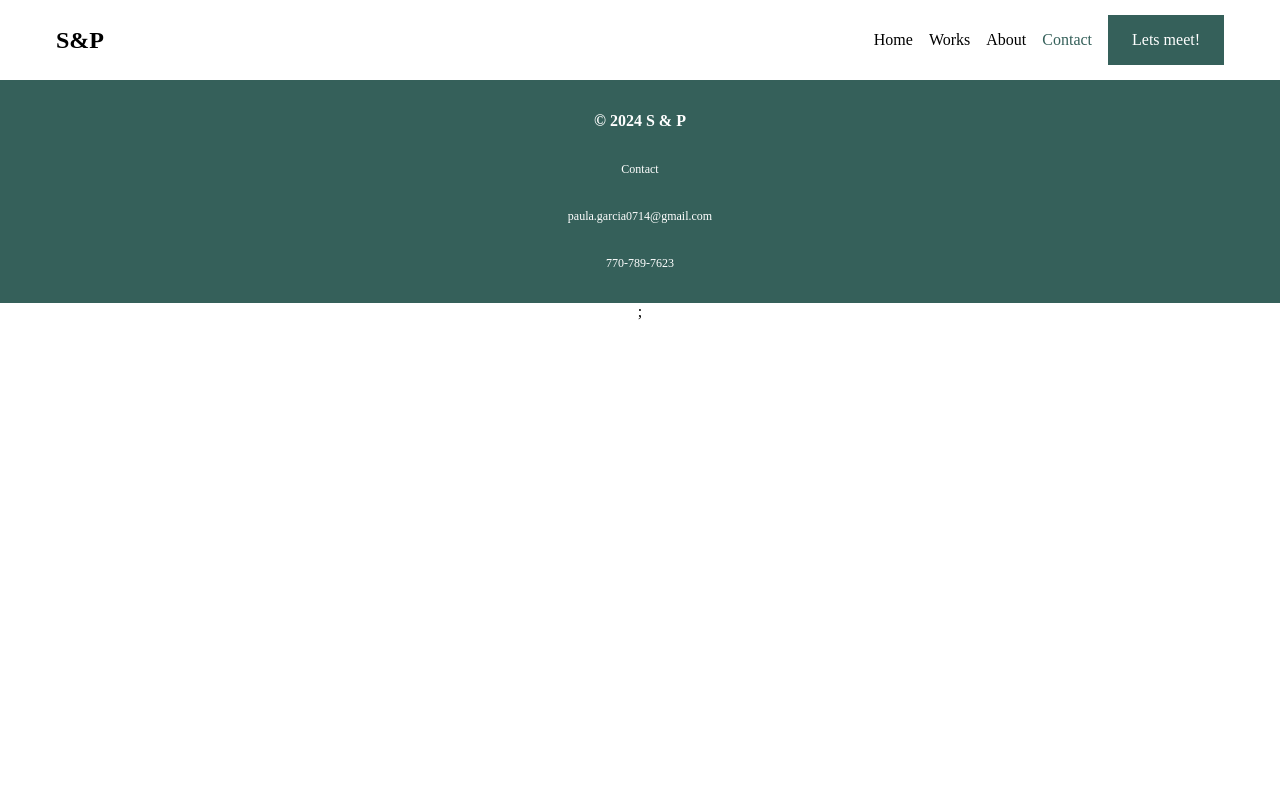
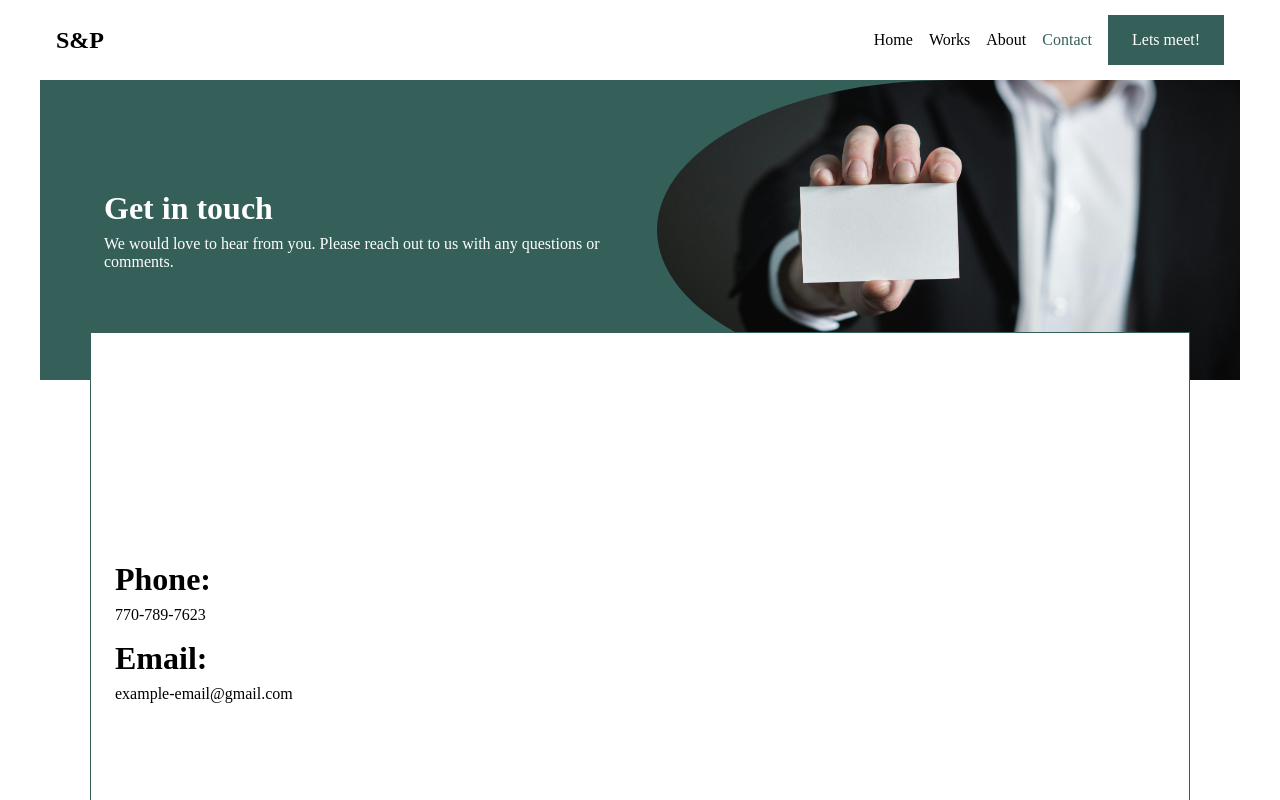
Before and after one commit to santy81855/Business_Website, a Next.js app: page /contact in a window 1280 px wide. Built offline with nearby package versions, Linux system fonts and the light colour scheme.

Commit message:
added barebones contact section

```diff
--- a/src/app/contact/page.module.css
+++ b/src/app/contact/page.module.css
@@ -4,8 +4,8 @@
     max-width: var(--max-width);
     display: flex;
     flex-direction: column;
+    align-items: center;
     justify-content: flex-start;
-    align-items: center;
     overflow-y: auto;
     overflow-x: hidden;
 }
--- a/src/app/contact/page.tsx
+++ b/src/app/contact/page.tsx
@@ -1,10 +1,12 @@
 import styles from "./page.module.css";
 import { Footer } from "@/features/footer";
+import { Contact } from "@/features/contact-page";
 
 export default function Home() {
     return (
         <div className={styles.main}>
-            <Footer />;
+            <Contact />
+            <Footer />
         </div>
     );
 }
--- a/src/app/page.tsx
+++ b/src/app/page.tsx
@@ -5,8 +5,8 @@ import { Footer } from "@/features/footer";
 export default function Home() {
     return (
         <div className={styles.main}>
-            <Header />;
-            <Footer />;
+            <Header />
+            <Footer />
         </div>
     );
 }
--- /dev/null
+++ b/src/features/contact-page/components/contact/Contact.module.css
@@ -0,0 +1,127 @@
+.contactContainer {
+    width: 100%;
+    display: flex;
+    flex-direction: column;
+    align-items: center;
+    justify-content: center;
+}
+
+.contactBanner {
+    width: 100%;
+    display: flex;
+    flex-direction: row;
+    align-items: center;
+    justify-content: space-between;
+    gap: var(--gap-small);
+    background-color: rgb(var(--accent-color-light-rgb));
+    color: white;
+    padding-block: var(--padding-block-medium);
+}
+
+.titleContainer {
+    display: flex;
+    flex-direction: column;
+    gap: var(--gap-small);
+    justify-content: center;
+    align-items: flex-start;
+    width: 50%;
+    padding-inline-start: var(--padding-inline-xlarge);
+}
+
+.contactTitle {
+    font-size: var(--font-size-large);
+    font-weight: bold;
+}
+
+.contactSubtitle {
+    font-size: var(--font-size-small);
+}
+
+.imageContainer {
+    display: flex;
+    flex-direction: column;
+    justify-content: center;
+    align-items: center;
+    width: 50%;
+    height: calc(100% + var(--padding-block-medium) * 2);
+    position: relative;
+    border-top-left-radius: 50%;
+    border-bottom-left-radius: 50%;
+    overflow: hidden;
+}
+
+.contactImage {
+    width: 100%;
+    height: 100%;
+    object-fit: cover;
+    object-position: center;
+}
+
+.contactInfoContainer {
+    display: flex;
+    flex-direction: column;
+    gap: var(--gap-medium);
+    padding-inline: var(--padding-inline-large);
+    padding-block: var(--padding-block-medium);
+    align-items: center;
+    justify-content: center;
+
+    margin-block-end: var(--padding-block-large);
+    background-color: white;
+}
+
+.contactDetails {
+    width: 100%;
+    display: flex;
+    flex-direction: column;
+    gap: var(--gap-medium);
+    align-items: center;
+    justify-content: center;
+}
+
+.contactDetail {
+    width: 100%;
+    display: flex;
+    flex-direction: column;
+    gap: var(--gap-small);
+    align-items: flex-start;
+    justify-content: center;
+}
+
+.contactText {
+    font-size: var(--font-size-medium);
+}
+
+@media screen and (min-width: 600px) {
+    .contactBanner {
+        padding-block: 0;
+        max-width: 1200px;
+        gap: var(--gap-large);
+    }
+
+    .titleContainer {
+        padding-inline-start: var(--padding-inline-x2large);
+    }
+
+    .imageContainer {
+        height: 100%;
+        max-height: 300px;
+    }
+
+    .contactTitle {
+        font-size: var(--font-size-x2large);
+    }
+
+    .contactSubtitle {
+        font-size: var(--font-size-medium);
+    }
+
+    .contactInfoContainer {
+        border: 1px solid rgb(var(--accent-color-light-rgb));
+        margin-block-start: -3em;
+        max-width: 1100px;
+        height: 600px;
+        z-index: 3;
+        width: 90%;
+    }
+}
--- /dev/null
+++ b/src/features/contact-page/components/contact/Contact.tsx
@@ -0,0 +1,43 @@
+import styles from "./Contact.module.css";
+import Image from "next/image";
+
+const Contact = () => {
+    return (
+        <section className={styles.contactContainer}>
+            <section className={styles.contactBanner}>
+                <section className={styles.titleContainer}>
+                    <h1 className={styles.contactTitle}>Get in touch</h1>
+                    <p className={styles.contactSubtitle}>
+                        We would love to hear from you. Please reach out to us
+                        with any questions or comments.
+                    </p>
+                </section>
+                <section className={styles.imageContainer}>
+                    <Image
+                        className={styles.contactImage}
+                        src="/images/contact-page/contact-photo.jpg"
+                        alt="Contact"
+                        width={800}
+                        height={400}
+                    />
+                </section>
+            </section>
+            <section className={styles.contactInfoContainer}>
+                <section className={styles.contactDetails}>
+                    <section className={styles.contactDetail}>
+                        <p className={styles.contactTitle}>Phone:</p>
+                        <p className={styles.contactText}>770-789-7623</p>
+                    </section>
+                    <section className={styles.contactDetail}>
+                        <p className={styles.contactTitle}>Email:</p>
+                        <p className={styles.contactText}>
+                            example-email@gmail.com
+                        </p>
+                    </section>
+                </section>
+            </section>
+        </section>
+    );
+};
+
+export default Contact;
--- /dev/null
+++ b/src/features/contact-page/index.ts
@@ -0,0 +1 @@
+export { default as Contact } from "./components/contact/Contact";
--- a/src/features/footer/components/footer/Footer.module.css
+++ b/src/features/footer/components/footer/Footer.module.css
@@ -5,6 +5,7 @@
     background-color: rgb(var(--accent-color-light-rgb));
     color: black;
     font-size: var(--font-size-small);
+    margin-block-start: auto;
 }
 
 .footerList {
--- a/src/features/landing-page/components/header/Header.module.css
+++ b/src/features/landing-page/components/header/Header.module.css
@@ -256,6 +256,7 @@
     }
 
     .titleContainer {
+        width: 50%;
         align-items: flex-start;
         gap: var(--gap-large);
         padding-inline: var(--padding-inline-xlarge);
@@ -269,7 +270,7 @@
     .contactText {
         text-align: left;
         font-size: var(--font-size-large);
-        width: 40ch;
+        width: 100%;
     }
 
     .collaborationImage {
```
Also changed, not shown: src/features/landing-page/components/header/Header.tsx (+9 -8 lines).
